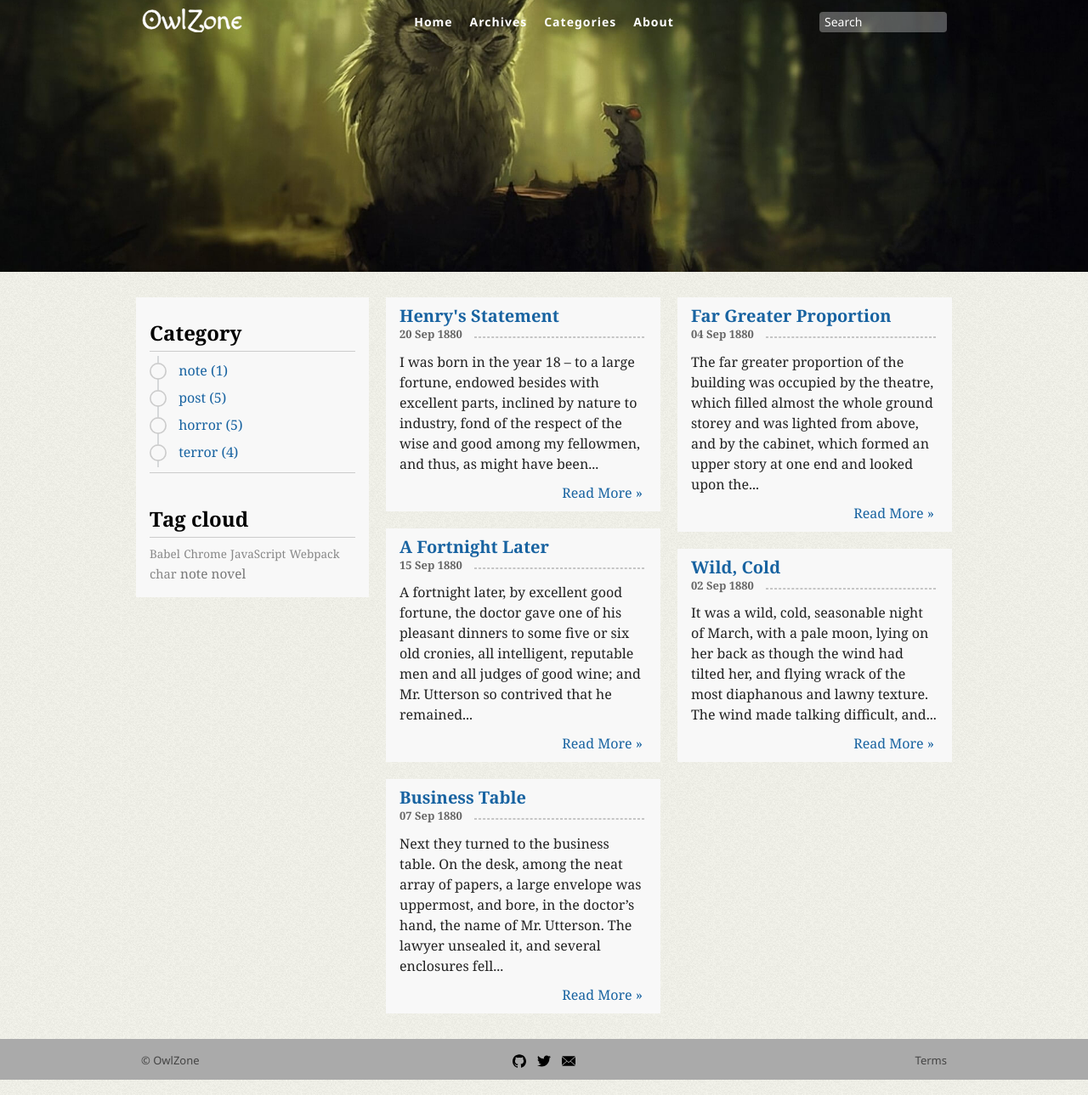
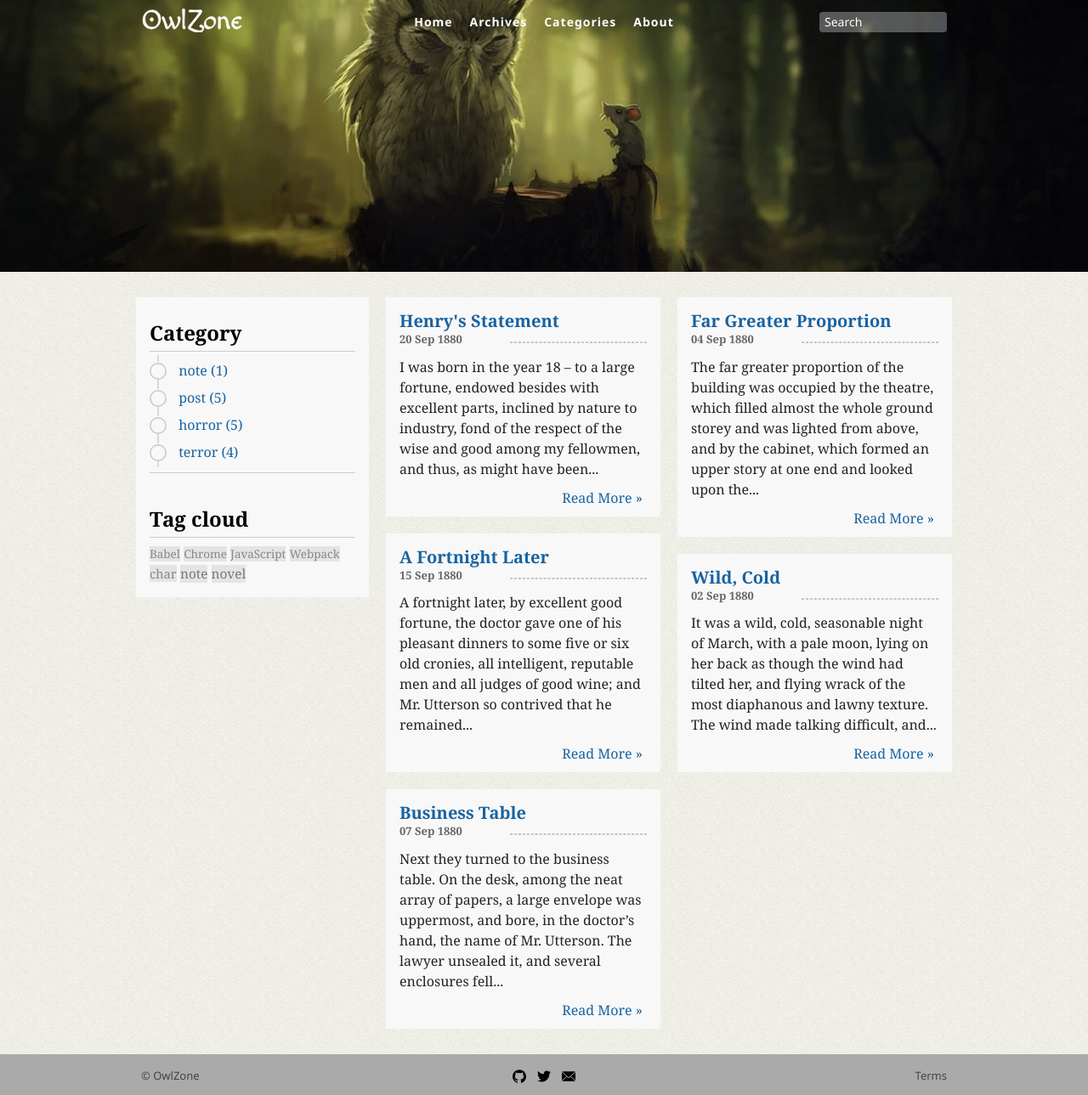
Before and after one commit to mapkts/owlzone, a Jekyll site: the page built from index.html, in a window 1280 px wide and 1289 px high. Shown: the whole window at 85% size. Built offline with Jekyll 4.4.1, drawn with Linux system fonts in a browser that asks for light colours; the list of posts is cut into pages by our own code.

Commit message:
Update header.html

```diff
--- a/_includes/header.html
+++ b/_includes/header.html
@@ -1,6 +1,9 @@
 	<header class="header"  role="navigation">
-
+		{% if post.image %}
+		<div class="header-background has-custom-image" style="background-image: url({{ post.image }})"></div>
+		{% else %}
 		<div class="header-background has-custom-image"></div>
+		{% endif %}
 		<div class="header-background opacity-mask"></div>
 
 		<div class="header-topbar">
--- a/assets/css/style.css
+++ b/assets/css/style.css
@@ -99,7 +99,7 @@
 }
 
 p {
-	margin: 1em 0;
+	margin-bottom: 1em;
 }
 
 
@@ -492,14 +492,8 @@
 	filter: grayscale(1);
 	transition: all .3s ease-in-out;
 }
-.post-date {
-	color: #aaa;
-	font-size: 13px;
-	font-weight: 700;
-	color: #666;
-}
 .post-title {
-	padding: 10px 16px 0px;
+	padding: 16px 16px 0px;
 	font-size: 20px;
 	font-weight: 900;
 }
@@ -510,6 +504,12 @@
 	text-decoration: none;
 }
 .post-date {
+	color: #aaa;
+	font-size: 13px;
+	font-weight: 700;
+	color: #666;
+}
+.post-date {
 	position: relative;
 	padding: 0 16px;
 	font-size: 13px;
@@ -518,11 +518,11 @@
 }
 .post-date:after {
 	content: "";
-	width: 200px;
+	width: 50%;
 	border: 1px dashed rgba(0,0,0,.2);
 	position: absolute;
 	top: 12px;
-	left: 104px;
+	right: 16px;
 }
 .post-excerpt {
 	padding: 10px 16px;
@@ -661,7 +661,7 @@
 	background-color: #D6D8DA;
 	position: absolute;
 	left: 9px;
-	bottom: 25px;
+	bottom: 26px;
 }
 .post-category li a {
 	padding-left: 10px;
@@ -677,6 +677,9 @@
   to {
     stroke-dashoffset: 0;
   }
+}
+.tag-cloud .tag a {
+	background-color: rgba(50,50,50,.1);
 }
 @media (max-width: 980px) {
 	.circle-svg,
```
